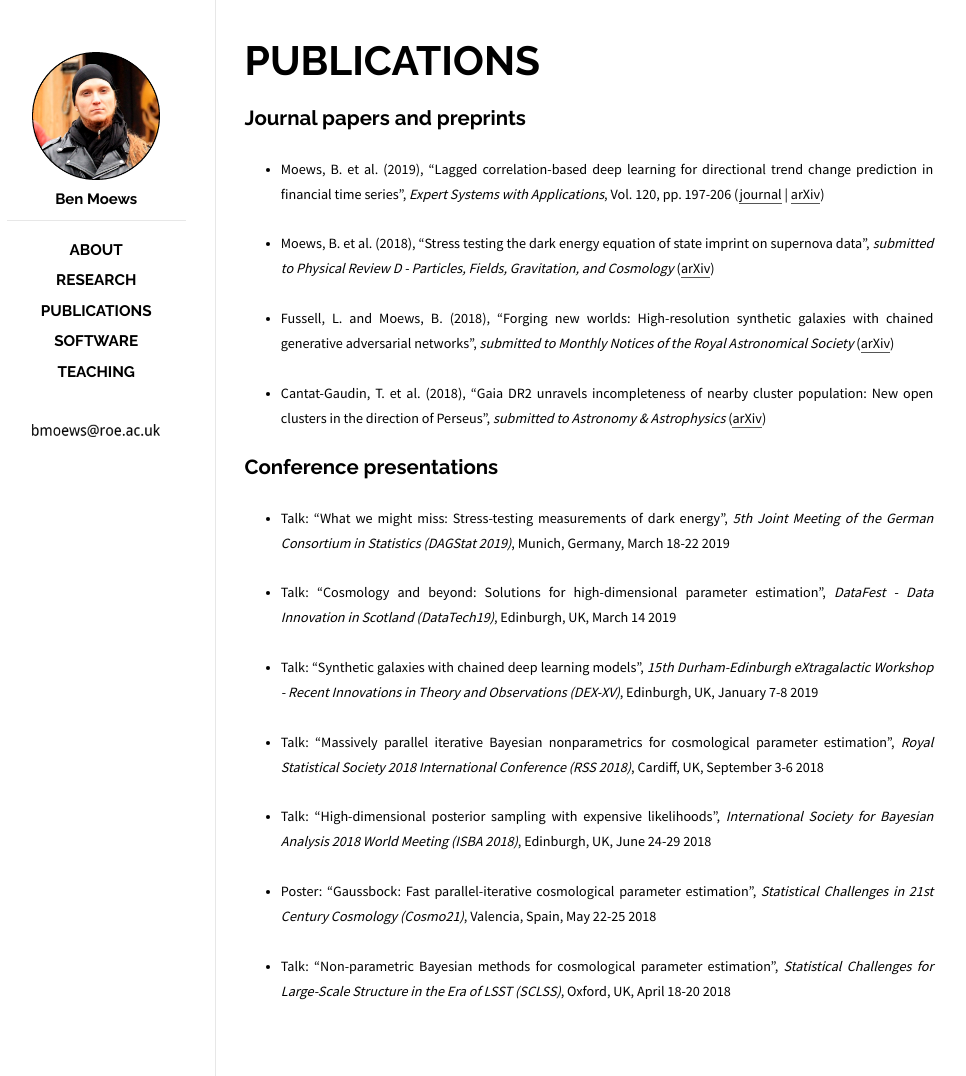
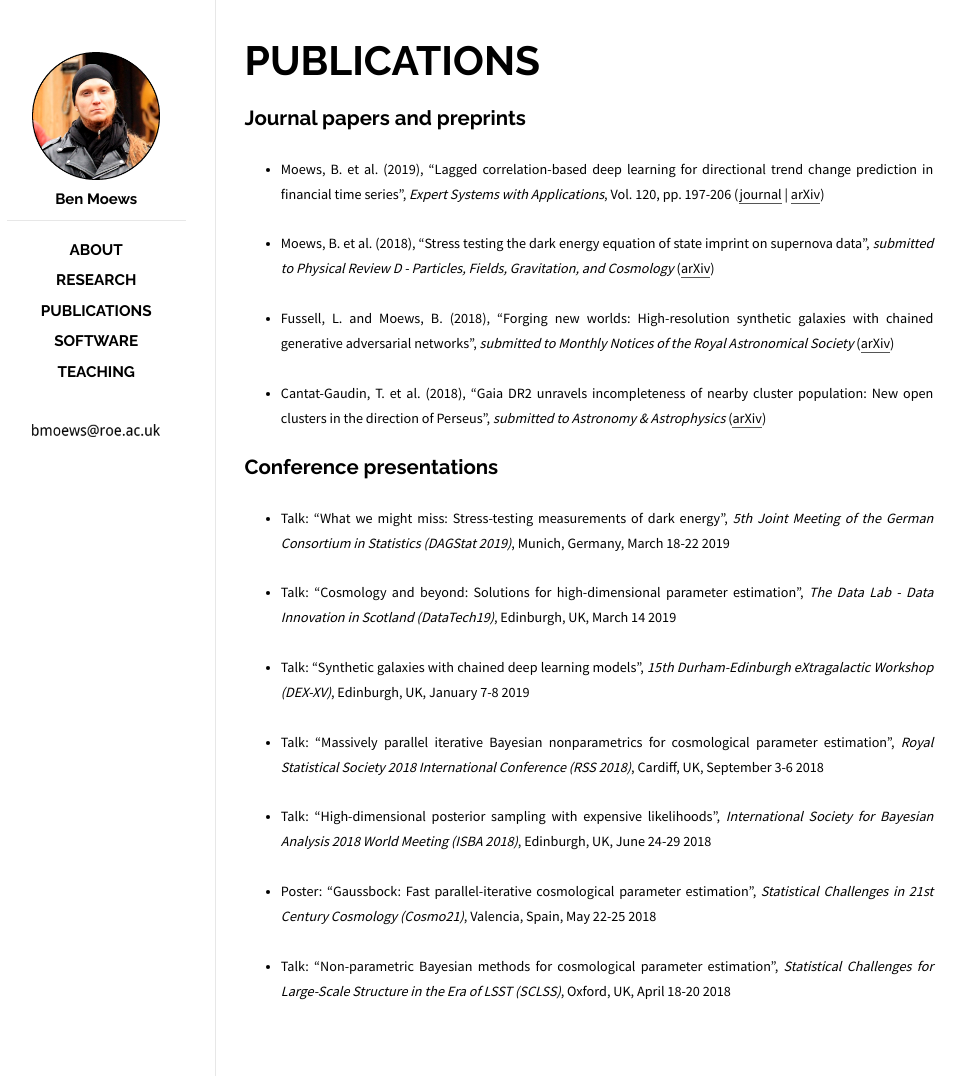
Before and after one commit to moews/moews.github.io, a Jekyll site: the page built from _posts/2017-03-25-publications.md, in a window 1280 px wide. Shown: the whole page, without its empty margins (143-1109 px from the left). Built offline with Jekyll 4.4.1, drawn with Linux system fonts in a browser that asks for light colours.

Commit message:
Update 2017-03-25-publications.md

```diff
--- a/_posts/2017-03-25-publications.md
+++ b/_posts/2017-03-25-publications.md
@@ -20,9 +20,9 @@
 
 * <small>Talk: "What we might miss: Stress-testing measurements of dark energy", _5th Joint Meeting of the German Consortium in Statistics (DAGStat 2019)_, Munich, Germany, March 18-22 2019</small>
 
-* <small>Talk: "Cosmology and beyond: Solutions for high-dimensional parameter estimation", _DataFest - Data Innovation in Scotland (DataTech19)_, Edinburgh, UK, March 14 2019</small>
+* <small>Talk: "Cosmology and beyond: Solutions for high-dimensional parameter estimation", _The Data Lab - Data Innovation in Scotland (DataTech19)_, Edinburgh, UK, March 14 2019</small>
 
-* <small>Talk: "Synthetic galaxies with chained deep learning models", _15th Durham-Edinburgh eXtragalactic Workshop - Recent Innovations in Theory and Observations (DEX-XV)_, Edinburgh, UK, January 7-8 2019</small>
+* <small>Talk: "Synthetic galaxies with chained deep learning models", _15th Durham-Edinburgh eXtragalactic Workshop (DEX-XV)_, Edinburgh, UK, January 7-8 2019</small>
 
 * <small>Talk: "Massively parallel iterative Bayesian nonparametrics for cosmological parameter estimation", _Royal Statistical Society 2018 International Conference (RSS 2018)_, Cardiff, UK, September 3-6 2018</small>
 
```
